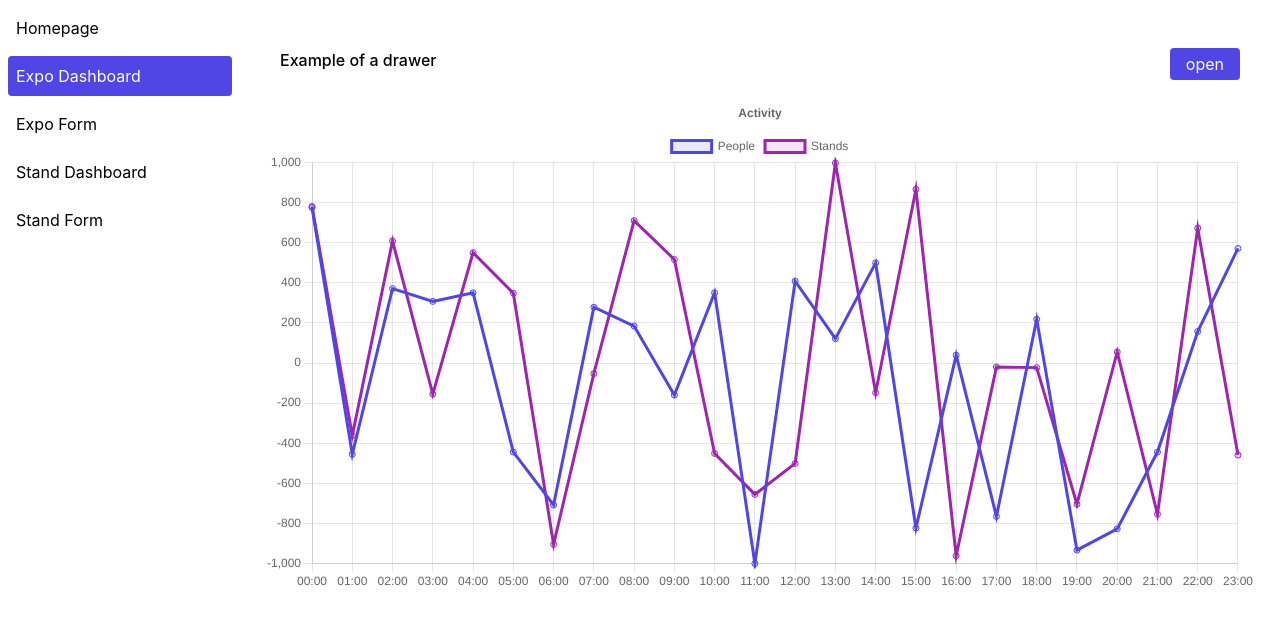
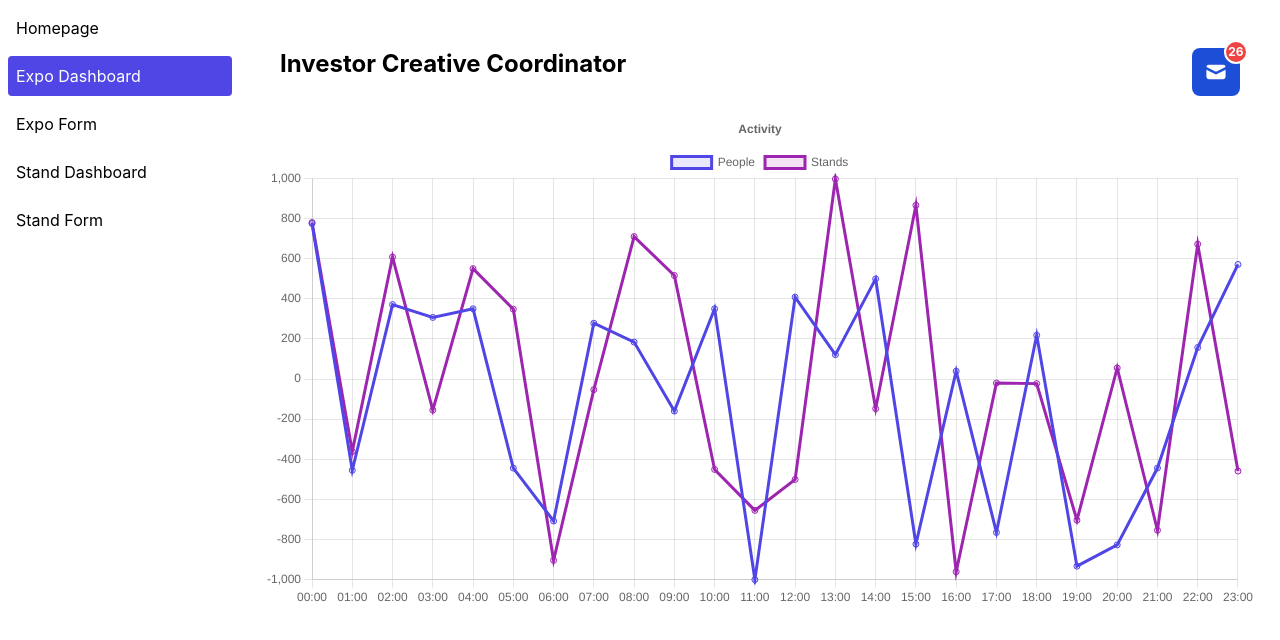
Before and after one commit to AD-ICT-Digix/Credity, a Next.js app in the folder apps/web/: page /expo/dashboard in a window 1280 px wide. Shown: the top 640 px of the page. Built offline with nearby package versions, Linux system fonts and the light colour scheme; some icons are missing.

Commit message:
Adds faker to components

```diff
--- a/apps/web/components/Card.js
+++ b/apps/web/components/Card.js
@@ -1,18 +1,30 @@
 import React from "react";
+import Image from 'next/image'; //fixes the image issue
+import { faker } from "@faker-js/faker";
 
 export const Card = () => {
+  const firstName = faker.name.firstName();
+  const lastName = faker.name.lastName();
+  const avatar = faker.image.avatar();
+  const email = faker.internet.email();
   return (
-    <div className="border border-gray-300 shadow rounded-md p-4 max-w-sm w-full mx-auto">
+    <div className="border-indigo-500 border-2 shadow rounded-md p-4 max-w-sm w-full mx-auto">
       <div className="animate-pulse flex space-x-4">
-        <div className="rounded-full bg-gray-400 h-12 w-12"></div>
-        <div className="flex-1 space-y-4 py-1">
-          <div className="h-4 bg-gray-400 rounded w-3/4"></div>
+        <div className="rounded-full h-12 w-12">
+          <img class="logo" src={avatar} alt="avatar" width="350" height="350" />
+        </div>
+        <div className="flex-1 space-y-2">
+          <div className="h-4 w-3/4">
+            <p>{firstName} {lastName}</p>
+          </div>
           <div className="space-y-2">
-            <div className="h-4 bg-gray-400 rounded"></div>
-            <div className="h-4 bg-gray-400 rounded w-5/6"></div>
+            <div className="h-4">
+              <p>{email}</p>
+            </div>
           </div>
         </div>
       </div>
     </div>
+
   );
 }
--- a/apps/web/components/Drawer.js
+++ b/apps/web/components/Drawer.js
@@ -1,6 +1,6 @@
 import React from "react";
 
-export const Drawer = ({ children, isOpen, setIsOpen }) => {
+export const Drawer = ({ title, children, isOpen, setIsOpen }) => {
   return (
     <main
       className={
@@ -12,12 +12,12 @@ export const Drawer = ({ children, isOpen, setIsOpen }) => {
     >
       <section
         className={
-          " w-screen max-w-lg right-0 absolute bg-white h-full shadow-xl delay-400 duration-500 ease-in-out transition-all transform  " +
+          " w-screen max-w-lg right-0 absolute bg-black h-full shadow-xl delay-400 duration-500 ease-in-out transition-all transform  " +
           (isOpen ? " translate-x-0 " : " translate-x-full ")
         }
       >
         <article className="relative w-screen max-w-lg pb-10 flex flex-col space-y-6 overflow-y-scroll h-full">
-          <header className="p-4 font-bold text-lg">Header</header>
+          <header className="p-4 font-bold text-lg text-center">{title}</header>
           {children}
         </article>
       </section>
--- a/apps/web/components/Header.js
+++ b/apps/web/components/Header.js
@@ -1,14 +1,14 @@
 import React from "react";
+import { faker } from "@faker-js/faker";
 
 export const Header = ({ setIsOpen }) => {
   return (
     <header className="flex justify-between p-4">
-      <h1 className="font-medium">Example of a drawer</h1>
-      <button
-        className="bg-indigo-600 text-white rounded px-4 py-1"
-        onClick={() => setIsOpen(true)}
-      >
-        open
+      <h1 className="font-bold text-2xl">{faker.name.jobTitle()}</h1>
+      <button onClick={() => setIsOpen(true)} type="button" class="inline-flex relative items-center p-3 text-sm font-medium text-center text-white bg-blue-700 rounded-lg hover:bg-blue-800 focus:ring-4 focus:outline-none focus:ring-blue-300 dark:bg-blue-600 dark:hover:bg-blue-700 dark:focus:ring-blue-800">
+        <svg class="w-6 h-6" aria-hidden="true" fill="currentColor" viewBox="0 0 20 20" xmlns="http://www.w3.org/2000/svg"><path d="M2.003 5.884L10 9.882l7.997-3.998A2 2 0 0016 4H4a2 2 0 00-1.997 1.884z"></path><path d="M18 8.118l-8 4-8-4V14a2 2 0 002 2h12a2 2 0 002-2V8.118z"></path></svg>
+        <span class="sr-only">Notifications</span>
+        <div class="inline-flex absolute -top-2 -right-2 justify-center items-center w-6 h-6 text-xs font-bold text-white bg-red-500 rounded-full border-2 border-white dark:border-gray-900">{faker.datatype.number({ min: 0, max: 99 })}</div>
       </button>
     </header>
   );
```
